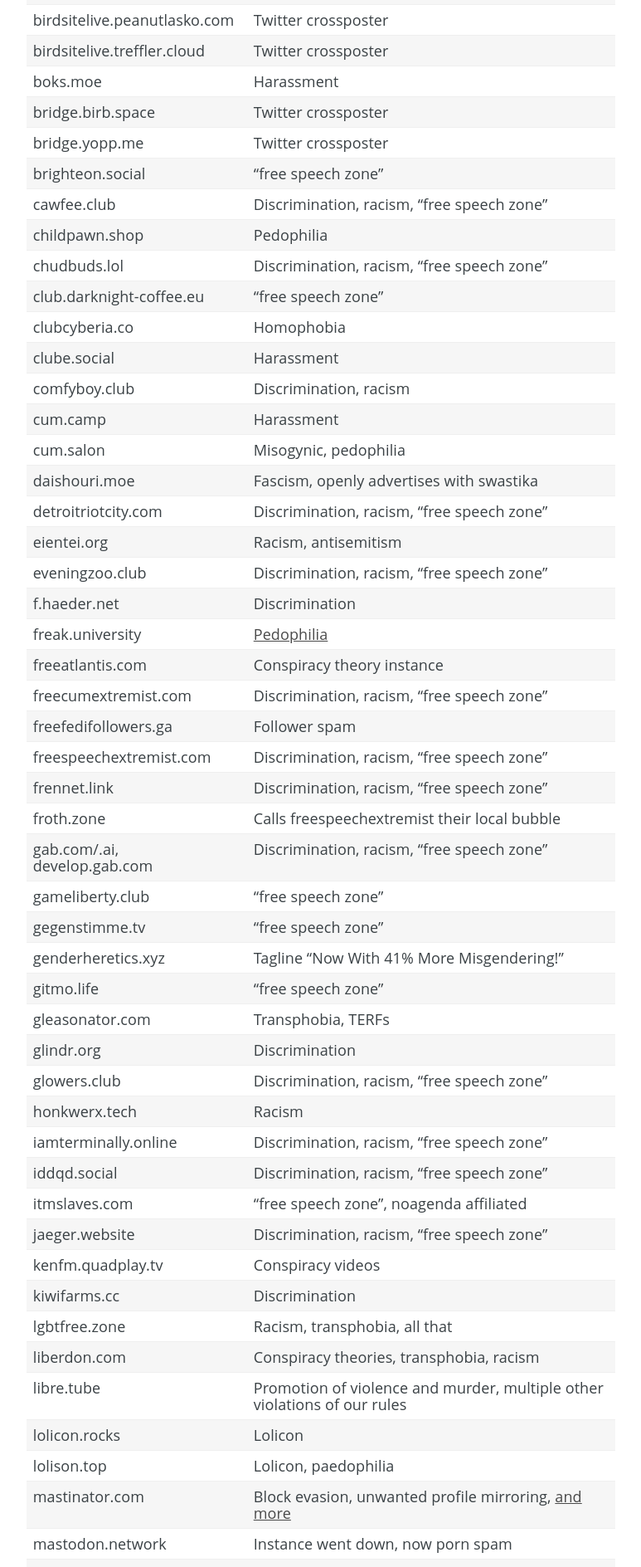
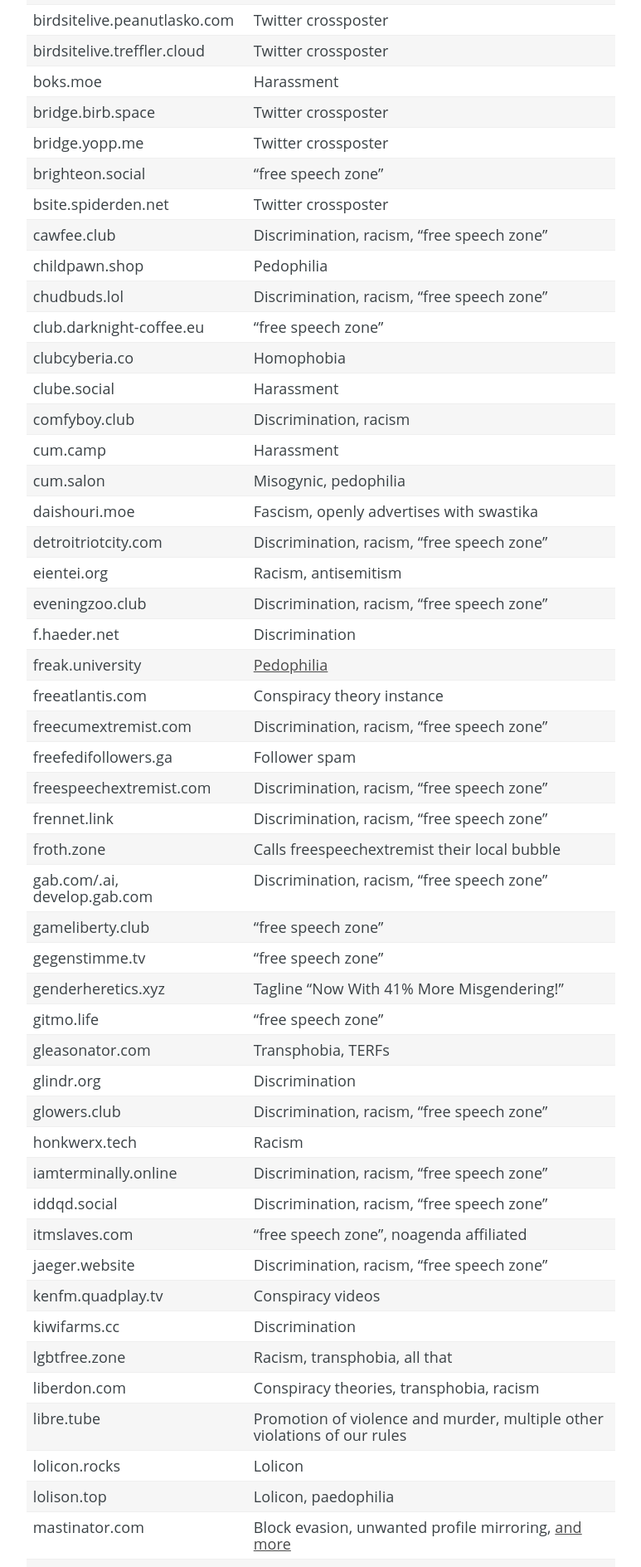
Before and after one commit to chaossocial/meta, a Jekyll site: the page built from federation.md, in a window 1280 px wide. Shown: the part 2814-4702 px from the top of the page at 83% size, without its empty margins (398-1171 px from the left). Built offline with Jekyll 4.4.1, drawn with Linux system fonts in a browser that asks for light colours; some of the changed text lies outside the part shown.

Commit message:
Block bsite.spiderden.net

```diff
--- a/federation.md
+++ b/federation.md
@@ -89,6 +89,7 @@
 | bridge.birb.space           | Twitter crossposter|
 | bridge.yopp.me              | Twitter crossposter|
 | brighteon.social            | "free speech zone" |
+| bsite.spiderden.net         | Twitter crossposter|
 | cawfee.club                 | Discrimination, racism, "free speech zone" |
 | childpawn.shop              | Pedophilia |
 | chudbuds.lol                | Discrimination, racism, "free speech zone" |
```
